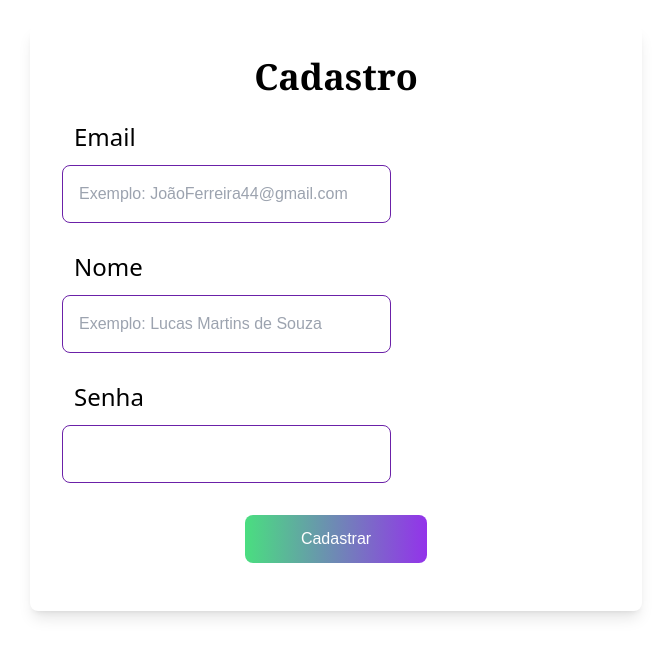
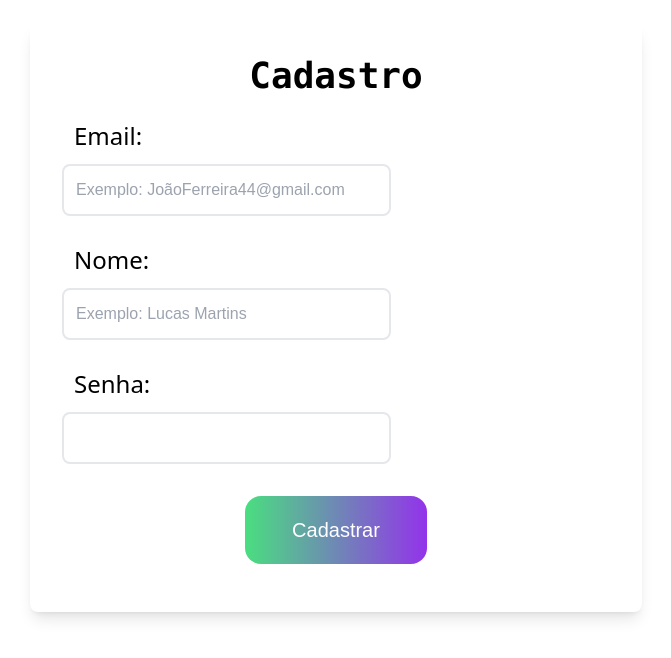
Before and after one commit to Perazzojoao/Bookstore, a Next.js app: page /register in a window 1280 px wide. Shown: the part 110-768 px from the top of the page, without its empty margins (304-975 px from the left). Built offline with nearby package versions, Linux system fonts and the light colour scheme.

Commit message:
alterando fonte do cadastro

```diff
--- a/src/components/Cadastro/Registro.tsx
+++ b/src/components/Cadastro/Registro.tsx
@@ -2,36 +2,37 @@ export function Registro() {
     return (
         <div className="flex justify-center items-center min-h-screen m-7">
             <form className="bg-white w-3/6 p-8 rounded-lg shadow-lg">
-                <h2 className="text-black font-bold mb-6 text-center font-serif text-4xl">Cadastro</h2>
+                <h2 className="text-black font-bold mb-6 text-center font-mono text-4xl">Cadastro</h2>
 
-                <label htmlFor="email" className="block m-3 font-sans  text-2xl text-black">Email</label>
+                <label htmlFor="email" className="block m-3 font-sans  text-2xl text-black">Email:</label>
                 <input
                     type="email"
                     id="email"
                     placeholder="Exemplo: JoãoFerreira44@gmail.com"
-                    className="border p-4 mb-4 w-3/5 focus:outline-none border-purple-800 text-black rounded-lg"
+                    className="border-2 p-3 mb-4 w-3/5 focus:outline-none focus:border-purple-800 text-black rounded-lg"
                     required
                 />
 
-                <label htmlFor="nome" className="block m-3 font-sans text-2xl text-black">Nome</label>
+                <label htmlFor="nome" className="block m-3 font-sans text-2xl text-black">Nome:</label>
                 <input
                     type="text"
                     id="nome"
-                    placeholder="Exemplo: Lucas Martins de Souza"
-                    className="border p-4 mb-4 w-3/5 focus:outline-none border-purple-800 text-black rounded-lg"
+                    placeholder="Exemplo: Lucas Martins"
+                    className="border-2 p-3 mb-4 w-3/5 focus:outline-none focus:border-purple-800 text-black rounded-lg"
                     required
                 />
 
-                <label htmlFor="senha" className="block m-3  text-2xl font-sans text-black">Senha</label>
+
+                <label htmlFor="senha" className="block m-3  text-2xl font-sans text-black">Senha:</label>
                 <input
                     type="password"
                     id="senha"
-                    className="border p-4 mb-4 w-3/5 focus:outline-none  border-purple-800 text-black rounded-lg"
+                    className="border-2 p-3 mb-4 w-3/5 focus:outline-none focus:border-purple-800 text-black rounded-lg"
                     required
                 />
 
                 <div className="flex justify-center">
-                    <button type="submit" className="bg-gradient-to-r from-green-400 to-purple-600 text-white p-3 m-4 rounded-lg w-1/3 max-w-xs">Cadastrar</button>
+                    <button type="submit" className="bg-gradient-to-r from-green-400 to-purple-600 text-white rounded-2xl m-4 p-5  w-1/3 max-w-xs text-xl">Cadastrar</button>
                 </div>
             </form>
         </div>
```
